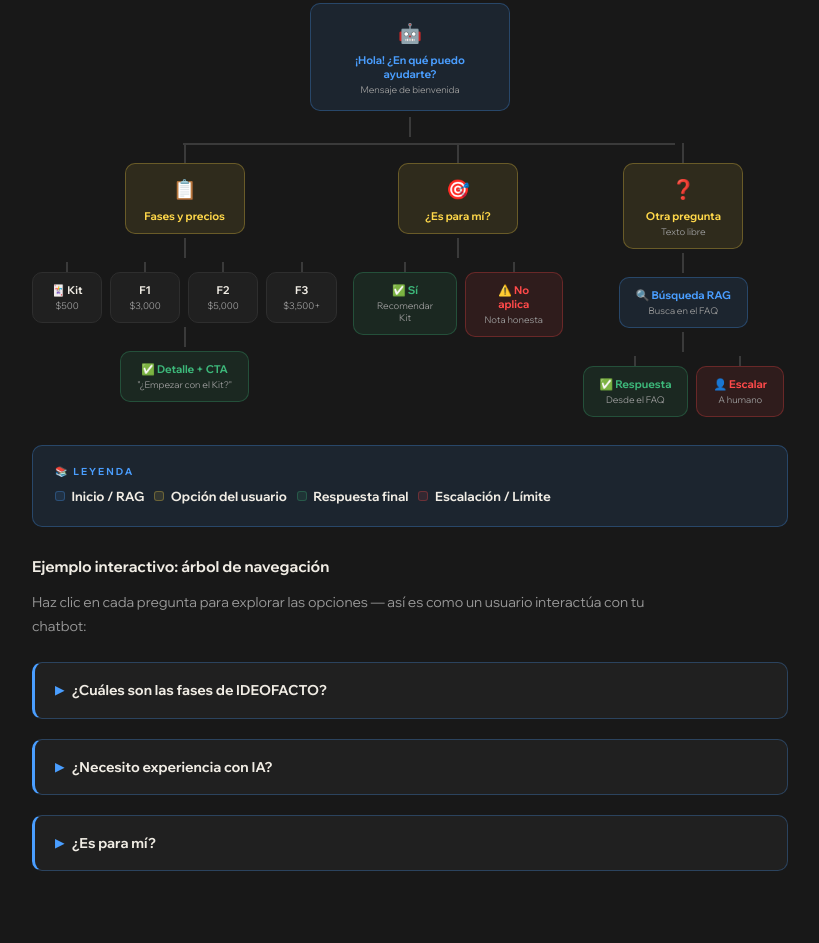
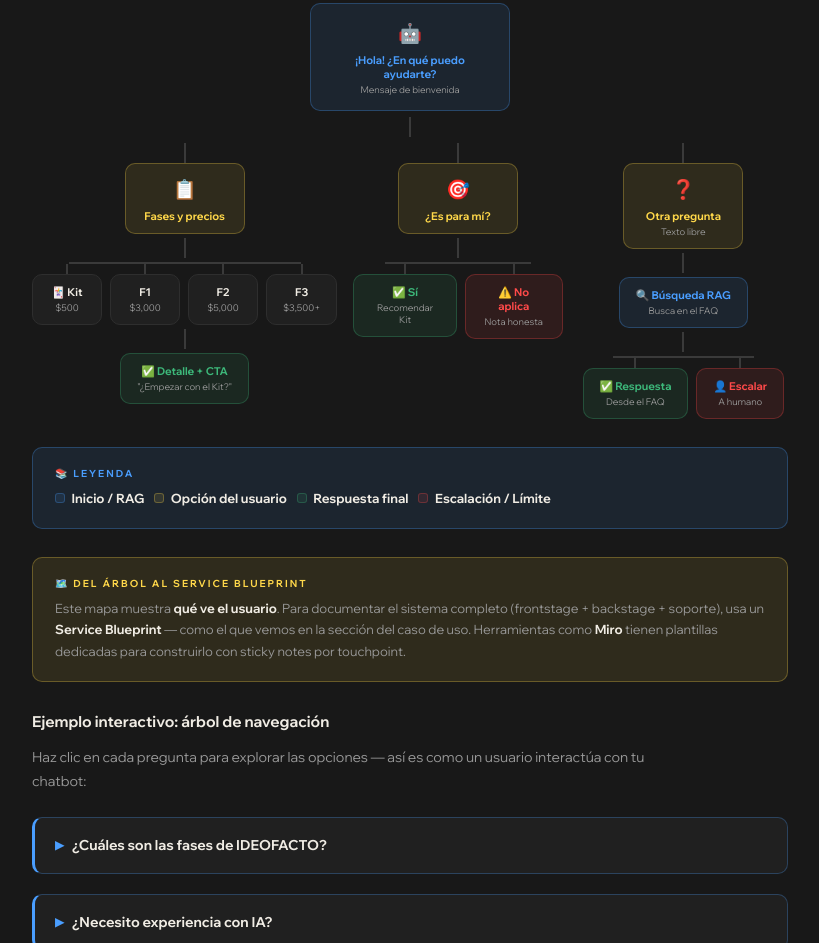
Before and after one commit to monixette/artifact-test, a plain HTML site: page taller-chatbots.html in a window 1280 px wide. Shown: the part 2179-3122 px from the top of the page, without its empty margins (230-1049 px from the left). Drawn offline with Linux system fonts and the light colour scheme.

Commit message:
Fix: barras horizontales en sub-nodos + callout Service Blueprint/Miro

```diff
--- a/taller-chatbots.html
+++ b/taller-chatbots.html
@@ -1564,10 +1564,8 @@
         <!-- Connector -->
         <div class="vtree-connector"><div class="vtree-line-v"></div></div>
 
-        <!-- Level 1: 3 branches with explicit grid -->
-        <div class="vtree-grid-cols" style="display: grid; grid-template-columns: 1.4fr 1fr 1fr; gap: 16px; position: relative;">
-          <!-- Horizontal connector line: spans from center of col1 to center of col3 -->
-          <div style="position: absolute; top: 0; left: 20%; right: 15%; height: 2px; background: var(--border2);"></div>
+        <!-- Level 1: 3 main branches -->
+        <div class="vtree-grid-cols" style="display: grid; grid-template-columns: 1.4fr 1fr 1fr; gap: 16px;">
 
           <!-- Branch 1: Fases y precios -->
           <div style="display:flex; flex-direction:column; align-items:center;">
@@ -1577,7 +1575,8 @@
               <div class="vt-title">Fases y precios</div>
             </div>
             <div style="padding: 4px 0;"><div class="vtree-line-v" style="margin: 0 auto;"></div></div>
-            <div style="display: flex; gap: 8px; justify-content: center;">
+            <div style="position:relative; display: flex; gap: 8px; justify-content: center; padding-top:2px;">
+              <div style="position:absolute; top:0; left:12%; right:12%; height:2px; background:var(--border2);"></div>
               <div style="display:flex; flex-direction:column; align-items:center;">
                 <div class="vtree-line-v" style="height:10px;"></div>
                 <div class="vtree-node sub" style="min-width:70px;">
@@ -1622,7 +1621,8 @@
               <div class="vt-title">¿Es para mí?</div>
             </div>
             <div style="padding: 4px 0;"><div class="vtree-line-v" style="margin: 0 auto;"></div></div>
-            <div style="display: flex; gap: 8px; justify-content: center;">
+            <div style="position:relative; display: flex; gap: 8px; justify-content: center; padding-top:2px;">
+              <div style="position:absolute; top:0; left:15%; right:15%; height:2px; background:var(--border2);"></div>
               <div style="display:flex; flex-direction:column; align-items:center;">
                 <div class="vtree-line-v" style="height:10px;"></div>
                 <div class="vtree-node leaf" style="min-width:80px;">
@@ -1654,7 +1654,8 @@
               <div class="vt-sub">Busca en el FAQ</div>
             </div>
             <div style="padding: 4px 0;"><div class="vtree-line-v" style="margin: 0 auto;"></div></div>
-            <div style="display: flex; gap: 8px; justify-content: center;">
+            <div style="position:relative; display: flex; gap: 8px; justify-content: center; padding-top:2px;">
+              <div style="position:absolute; top:0; left:15%; right:15%; height:2px; background:var(--border2);"></div>
               <div style="display:flex; flex-direction:column; align-items:center;">
                 <div class="vtree-line-v" style="height:10px;"></div>
                 <div class="vtree-node leaf" style="min-width:80px;">
@@ -1683,6 +1684,11 @@
           <span style="display:inline-block; width:10px; height:10px; border-radius:3px; background:var(--green-dim); border:1px solid var(--green-line); margin-right:4px;"></span> <strong>Respuesta final</strong>
           <span style="display:inline-block; width:10px; height:10px; border-radius:3px; background:var(--red-dim); border:1px solid var(--red-line); margin-right:4px;"></span> <strong>Escalación / Límite</strong>
         </p>
+      </div>
+
+      <div class="callout callout-y" style="margin-bottom: 28px;">
+        <div class="callout-label">🗺️ Del árbol al Service Blueprint</div>
+        <p>Este mapa muestra <strong>qué ve el usuario</strong>. Para documentar el sistema completo (frontstage + backstage + soporte), usa un <strong>Service Blueprint</strong> — como el que vemos en la sección del caso de uso. Herramientas como <strong>Miro</strong> tienen plantillas dedicadas para construirlo con sticky notes por touchpoint.</p>
       </div>
 
       <h3 style="margin-top: 28px; margin-bottom: 12px;">Ejemplo interactivo: árbol de navegación</h3>
```
